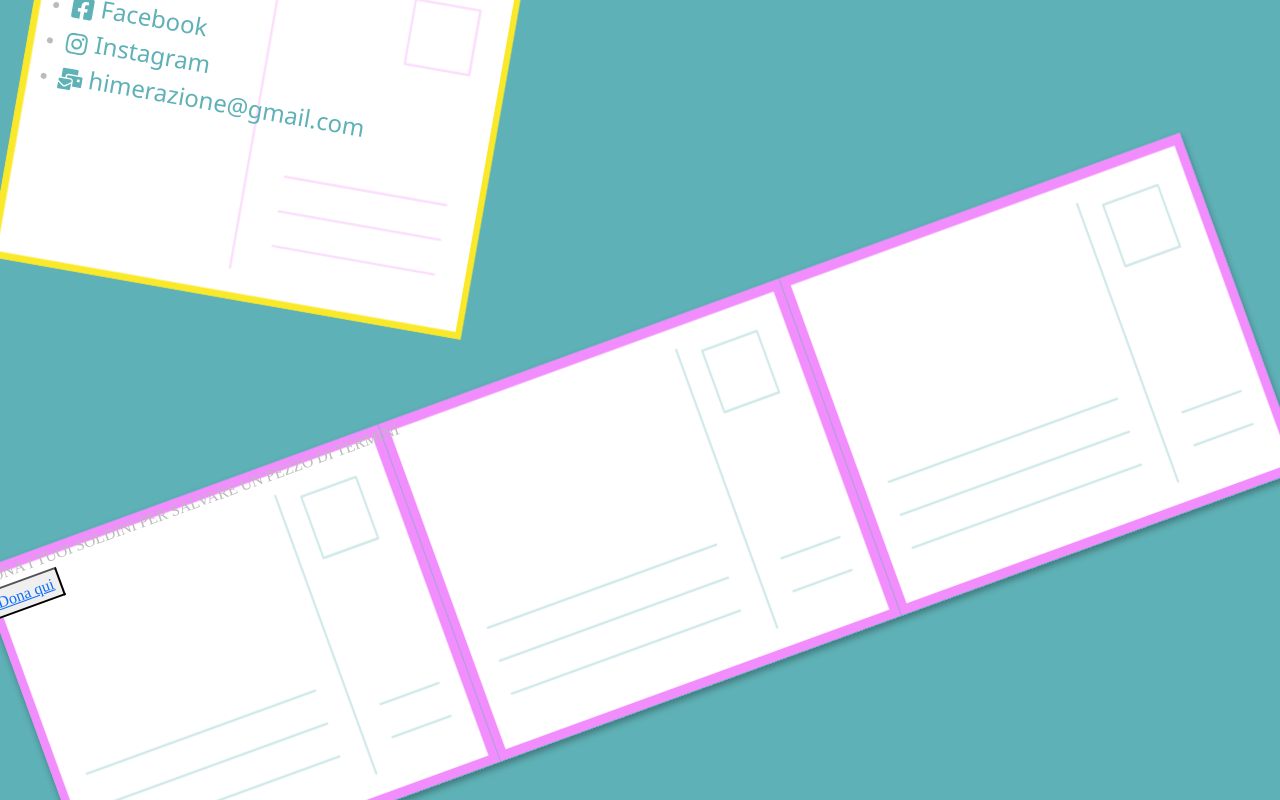
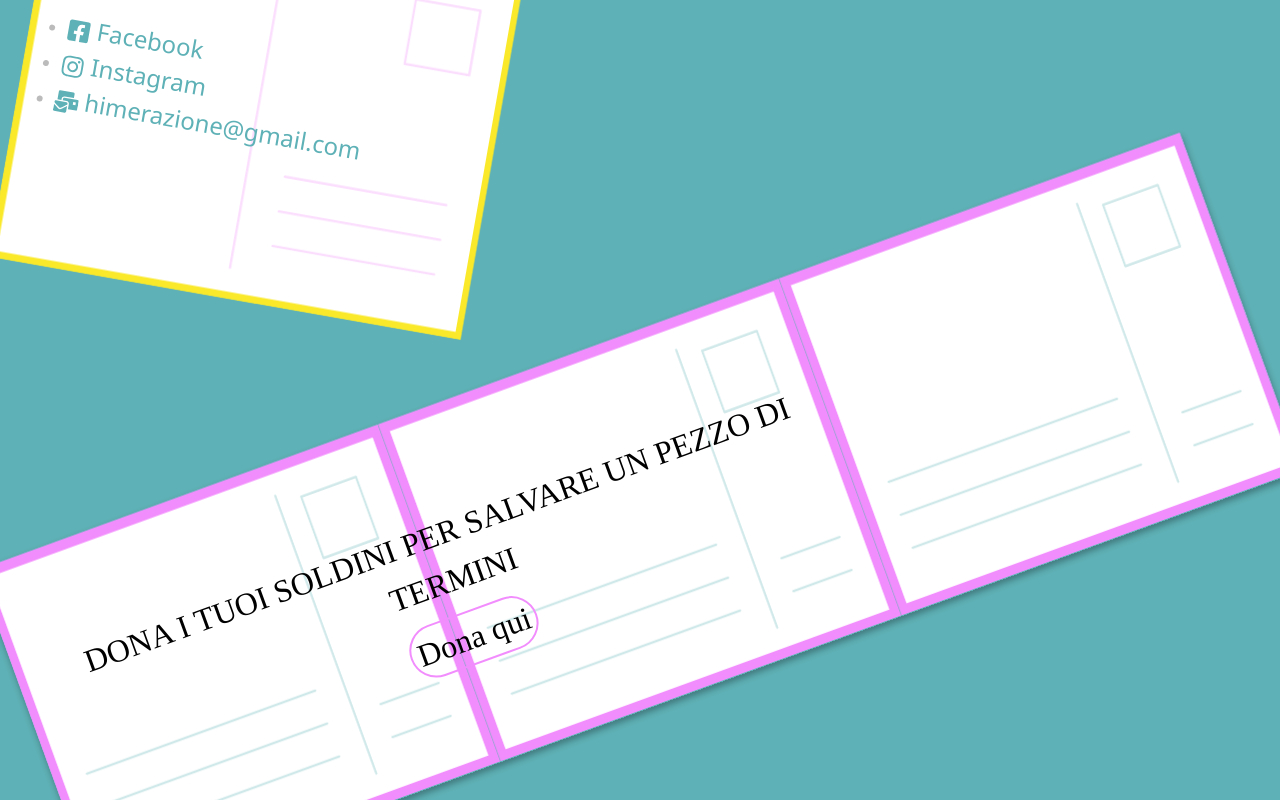
Before and after one commit to FrancescoIp/HimerAzione, a Next.js app: page /contact in a window 1280 px wide. Shown: the part 780-1580 px from the top of the page. Built offline with nearby package versions, Linux system fonts and the light colour scheme; a web font is replaced by a local one.

Commit message:
footer almost done

```diff
--- a/components/ContactForm.js
+++ b/components/ContactForm.js
@@ -13,7 +13,7 @@ export default function ContactForm() {
                         <input className="field" type="email" name="email" placeholder="Email Address" required></input>
                     </div>
                     <div>
-                        <textarea className="field" name="testo" placeholder="Cosa vuoi chiedere? / Ask something :D" rows="4" cols="50" required></textarea>
+                        <textarea className="field" name="testo" placeholder="Cosa vuoi chiedere? / Ask something :D" rows="4" cols="40" required></textarea>
                     </div>
 
 
--- a/components/Footer.css
+++ b/components/Footer.css
@@ -11,6 +11,7 @@ footer p {
 
 .footer_cartolina-donazioni-body {
     font-family: 'Patrick Hand SC', cursive;
+    font-size: 2em;
     text-transform: uppercase;
 
     position: relative;
@@ -22,6 +23,10 @@ footer p {
     margin: 0 auto;
     z-index: 1;
 
+    display: flex;
+    align-items: center;
+
+
     -webkit-box-shadow: 0 4px 6px rgba(0, 0, 0, .3);
     -moz-box-shadow: 0 4px 6px rgba(0, 0, 0, .3);
     box-shadow: 0 4px 6px rgba(0, 0, 0, .3);
@@ -31,6 +36,27 @@ footer p {
     -o-transform: rotate(340deg);
     -ms-transform: rotate(340deg);
     transform: rotate(340deg);
+}
+
+.footer_donazione-card-text {
+    text-align: center;
+}
+
+.footer_donazione-card-text p {
+    color: black;
+    margin-bottom: 10px;
+    padding: 0 3%;
+}
+
+.footer_donazione-card-text button {
+    background-color: transparent;
+    border: 2px solid #f28dfd;
+    border-radius: 30px;
+}
+
+.footer_donazione-card-text button a {
+    text-decoration: none;
+    color: black;
 }
 
 .contact-container {
@@ -44,7 +70,7 @@ footer p {
 
 .social-box {
     position: relative;
-    top: -288px;
+    top: -265px;
     left: 6px;
     width: 98%;
 }
--- a/components/Footer.js
+++ b/components/Footer.js
@@ -1,5 +1,5 @@
 import Image from 'next/image'
-import CartolinaDonation from './cartoline/CartolinaDonation'
+import CartolinaGrazie from './cartoline/CartolinaGrazie'
 import { FaFacebookSquare, FaMailBulk, FaInstagram } from 'react-icons/fa'
 
 
@@ -30,15 +30,16 @@ export default function Footer() {
 
 
                 <div className='footer_cartolina-donazioni-body'>
-                    <span className='footer_donazione-card-text'>
+                    <div className='footer_donazione-card-text'>
                         <p>Dona i tuoi soldini per salvare un pezzo di Termini</p>
                         <button>
                             <a href='https://www.produzionidalbasso.com/project/riattiviamo-stu-jardinu-himerazione/'>
                                 Dona qui
                             </a>
                         </button>
-                    </span>
+                    </div>
                 </div>
+                <CartolinaGrazie/>
             </div>
         </footer>
     )
```
